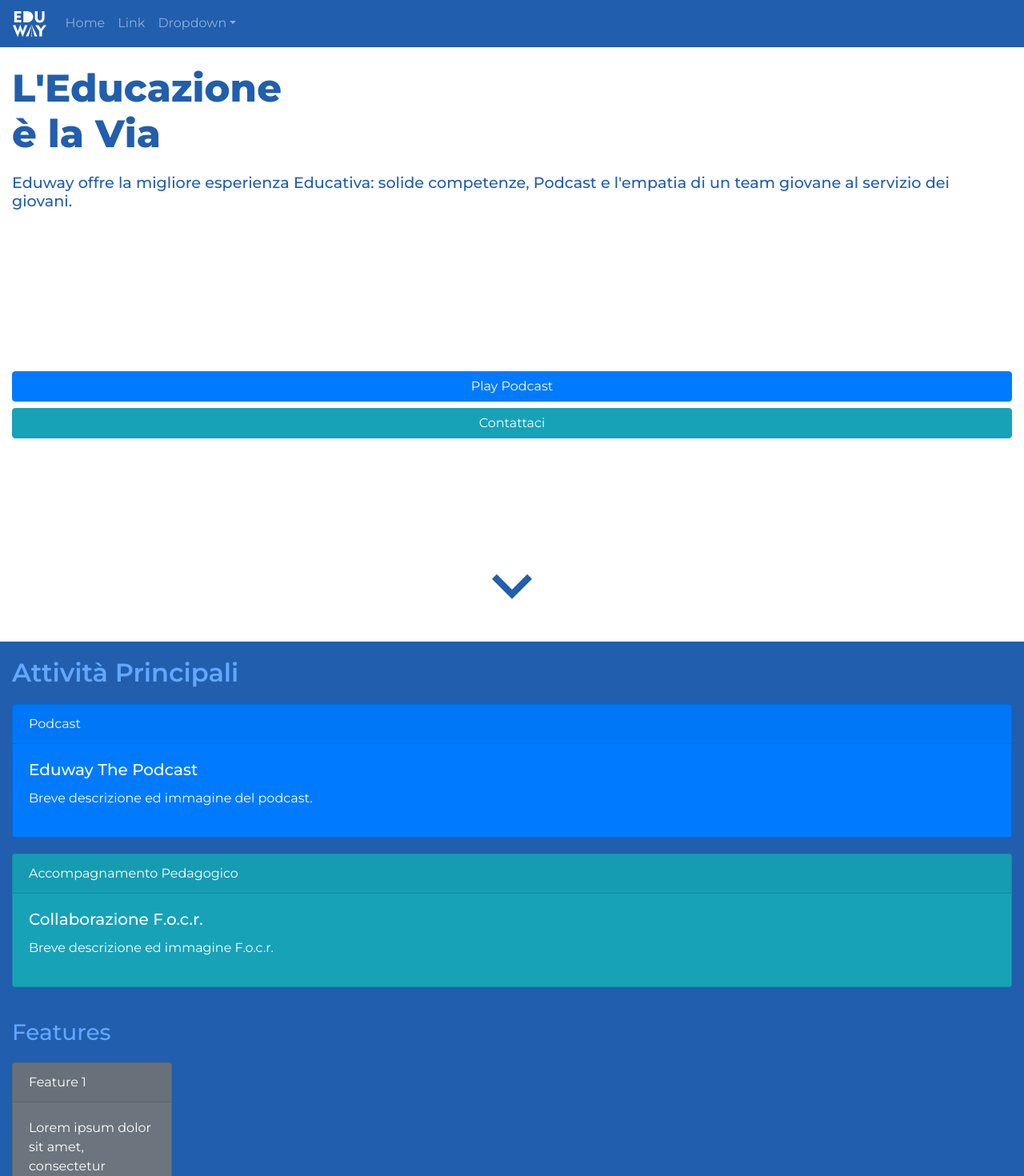
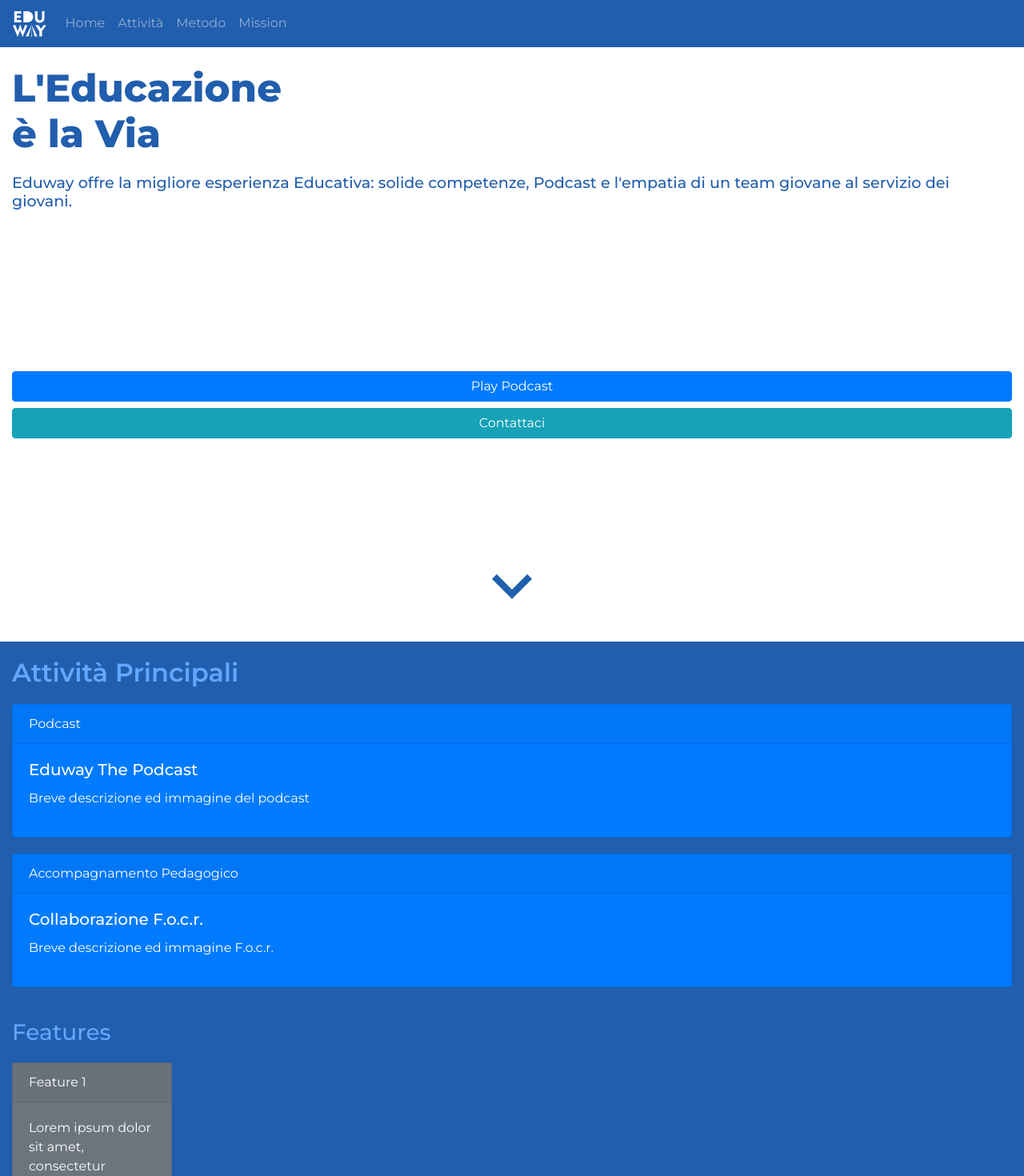
Before and after one commit to Malv93/eduway, a Next.js app: page / in a window 1280 px wide. Shown: the top 1470 px of the page at 80% size. Built offline with nearby package versions, Linux system fonts and the light colour scheme.

Commit message:
Add more fade in animations. Map activities and features. Add links to sections ids in navbar.

```diff
--- a/components/homeSections/activities.js
+++ b/components/homeSections/activities.js
@@ -2,6 +2,33 @@
 import Card from "react-bootstrap/Card";
 import styles from "../../styles/home.module.css";
 import Fade from "react-reveal";
+
+const activities = [
+  {
+    id: 1,
+    heading: "Podcast",
+    title: "Eduway The Podcast",
+    description: "Breve descrizione ed immagine del podcast",
+  },
+  {
+    id: 2,
+    heading: "Accompagnamento Pedagogico",
+    title: "Collaborazione F.o.c.r.",
+    description: "Breve descrizione ed immagine F.o.c.r.",
+  },
+];
+
+const features = [
+  {
+    id: 1,
+  },
+  {
+    id: 2,
+  },
+  {
+    id: 3,
+  },
+];
 
 export default function Activities() {
   return (
@@ -10,54 +37,39 @@
       id="activities"
       className={`section ${styles.activitiesSection}`}
     >
-      <Fade top>
       <h2 className="section-title">Attività Principali</h2>
+
+      {activities.map((activity) => {
+        return (
+          <Fade top key={activity.id}>
             <Card bg="primary" text="white" className={styles.activity}>
-          <Card.Header>Podcast</Card.Header>
+              <Card.Header>{activity.heading}</Card.Header>
               <Card.Body>
-            <Card.Title>Eduway The Podcast</Card.Title>
+                <Card.Title>{activity.title}</Card.Title>
                 <Card.Text>
-              <p>Breve descrizione ed immagine del podcast.</p>
-            </Card.Text>
-          </Card.Body>
-        </Card>
-        <Card bg="info" text="white" className={styles.activity}>
-          <Card.Header>Accompagnamento Pedagogico</Card.Header>
-          <Card.Body>
-            <Card.Title>Collaborazione F.o.c.r.</Card.Title>
-            <Card.Text>
-              <p>Breve descrizione ed immagine F.o.c.r.</p>
+                  <p>{activity.description}</p>
                 </Card.Text>
               </Card.Body>
             </Card>
           </Fade>
-      <Fade top>
+        );
+      })}
       <div className={styles.featuresBox}>
         <h3 className="title">Features</h3>
-
+        {features.map((feature) => {
+          return (
+            <Fade top key={feature.id}>
               <Card bg="secondary" text="white" className={styles.feature}>
-            <Card.Header>Feature 1</Card.Header>
+                <Card.Header>Feature {feature.id}</Card.Header>
                 <Card.Body>
-              Lorem ipsum dolor sit amet, consectetur adipiscing elit, sed do
-              eiusmod
+                  Lorem ipsum dolor sit amet, consectetur adipiscing elit, sed
+                  do eiusmod
                 </Card.Body>
               </Card>
-          <Card bg="secondary" text="white" className={styles.feature}>
-            <Card.Header>Feature 2</Card.Header>
-            <Card.Body>
-              Lorem ipsum dolor sit amet, consectetur adipiscing elit, sed do
-              eiusmod
-            </Card.Body>
-          </Card>
-          <Card bg="secondary" text="white" className={styles.feature}>
-            <Card.Header>Feature 3</Card.Header>
-            <Card.Body>
-              Lorem ipsum dolor sit amet, consectetur adipiscing elit, sed do
-              eiusmod
-            </Card.Body>
-          </Card>
+            </Fade>
+          );
+        })}
       </div>
-      </Fade>
     </Container>
   );
 }
--- a/components/homeSections/methodology.js
+++ b/components/homeSections/methodology.js
@@ -1,37 +1,33 @@
 import Container from "react-bootstrap/Container";
 import Card from "react-bootstrap/Card";
 import styles from "../../styles/home.module.css";
+import Fade from "react-reveal";
 
 const methodologySteps = [
   {
     id: 1,
     title: "Condividiamo nuovi obiettivi",
-    description:
-      "Lorem ipsum dolor sit amet, consectetu adipiscing elit, sed do eiusmod",
+    description: "",
   },
   {
     id: 2,
     title: "Individuiamo problemi e punti di forza",
-    description:
-      "Lorem ipsum dolor sit amet, consectetu adipiscing elit, sed do eiusmod",
+    description: "",
   },
   {
     id: 3,
     title: "Progettiamo l'accompagnamento",
-    description:
-      "Lorem ipsum dolor sit amet, consectetu adipiscing elit, sed do eiusmod",
+    description: "",
   },
   {
     id: 4,
     title: "Lavoriamo per raggiungere gli obiettivi",
-    description:
-      "Lorem ipsum dolor sit amet, consectetu adipiscing elit, sed do eiusmod",
+    description: "",
   },
   {
     id: 5,
     title: "Termine del progetto e definizione nuovi obiettivi",
-    description:
-      "Lorem ipsum dolor sit amet, consectetu adipiscing elit, sed do eiusmod",
+    description: "",
   },
 ];
 
@@ -47,10 +43,15 @@
         {methodologySteps.map((step) => {
           return (
             <li key={step.id} className={styles.methodologyStep}>
-              <Card bg="warning" text="dark">
-                <Card.Header>{step.title}</Card.Header>
-                <Card.Body>{step.description}</Card.Body>
-              </Card>
+              <Fade top>
+                <Card bg="warning" text="dark">
+                  <Card.Header>{step.title}</Card.Header>
+                  <Card.Body>
+                    Lorem ipsum dolor sit amet, consectetu adipiscing elit, sed
+                    do eiusmod
+                  </Card.Body>
+                </Card>
+              </Fade>
             </li>
           );
         })}
--- a/components/homeSections/mission.js
+++ b/components/homeSections/mission.js
@@ -9,8 +9,8 @@
       id="mission"
       className={`section ${styles.missionSection}`}
     >
+      <h2 className="section-title">Mission</h2>
       <Fade top>
-        <h2 className="section-title">Mission</h2>
         <h4>Portare beneficio alle persone attraverso l’educazione</h4>
       </Fade>
     </Container>
--- a/components/homeSections/team.js
+++ b/components/homeSections/team.js
@@ -1,6 +1,7 @@
 import Container from "react-bootstrap/Container";
 import Card from "react-bootstrap/Card";
 import styles from "../../styles/home.module.css";
+import Fade from "react-reveal";
 
 const founders = [
   {
@@ -37,23 +38,20 @@
       <h2 className="section-title">Team</h2>
       {founders.map((founder) => {
         return (
-          <Card
-            key={founder.id}
-            bg="primary"
-            text="white"
-            className={styles.teamCard}
-          >
+          <Fade top key={founder.id}>
+            <Card bg="primary" text="white" className={styles.teamCard}>
               <Card.Header>{founder.name}</Card.Header>
               <Card.Body>Co-Founder</Card.Body>
             </Card>
+          </Fade>
         );
       })}
 
       <h3 className="title">Collaboratori</h3>
       {collaborators.map((collaborator) => {
         return (
+          <Fade top key={collaborator.id}>
             <Card
-            key={collaborator.id}
               bg="light"
               text="dark"
               border="primary"
@@ -62,6 +60,7 @@
               <Card.Header>{collaborator.name}</Card.Header>
               <Card.Body>{collaborator.role}</Card.Body>
             </Card>
+          </Fade>
         );
       })}
     </Container>
--- a/components/layout/header.js
+++ b/components/layout/header.js
@@ -1,6 +1,5 @@
 import Navbar from "react-bootstrap/Navbar";
 import Nav from "react-bootstrap/Nav";
-import NavDropdown from "react-bootstrap/NavDropdown";
 import styles from "../../styles/header.module.css";
 import Link from "next/link";
 
@@ -19,19 +18,12 @@
       <Navbar.Toggle aria-controls="basic-navbar-nav" />
       <Navbar.Collapse id="basic-navbar-nav">
         <Nav className="mr-auto">
-          <Nav.Link href="#home">Home</Nav.Link>
-          <Nav.Link href="#link">Link</Nav.Link>
-          <NavDropdown title="Dropdown" id="basic-nav-dropdown">
-            <NavDropdown.Item href="#action/3.1">Action</NavDropdown.Item>
-            <NavDropdown.Item href="#action/3.2">
-              Another action
-            </NavDropdown.Item>
-            <NavDropdown.Item href="#action/3.3">Something</NavDropdown.Item>
-            <NavDropdown.Divider />
-            <NavDropdown.Item href="#action/3.4">
-              Separated link
-            </NavDropdown.Item>
-          </NavDropdown>
+          <Link href="/">
+            <Nav.Link href="/">Home</Nav.Link>
+          </Link>
+          <Nav.Link href="#activities">Attività</Nav.Link>
+          <Nav.Link href="#methodology">Metodo</Nav.Link>
+          <Nav.Link href="#mission">Mission</Nav.Link>
         </Nav>
       </Navbar.Collapse>
     </Navbar>
```
Lines whose indentation alone changed are shown as unchanged.
